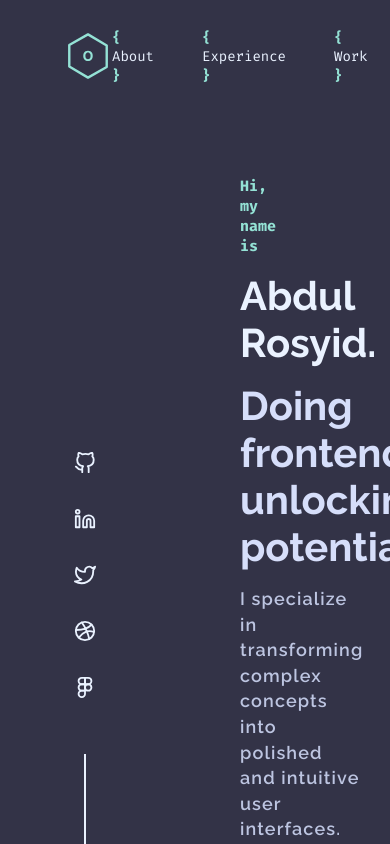
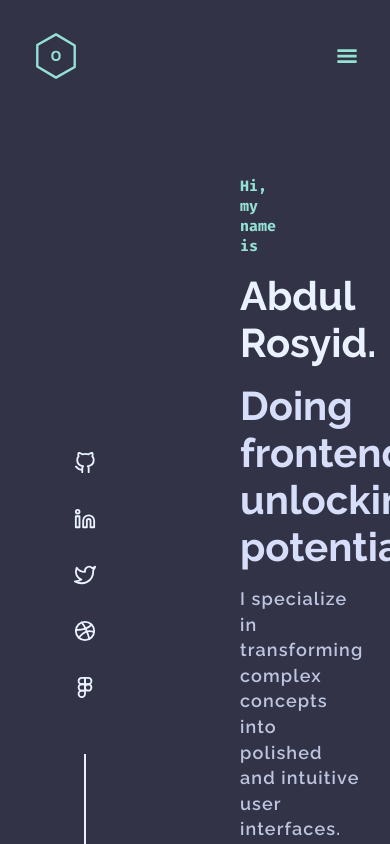
Before and after one commit to ocitocit/personal-web, a Next.js app: page / in a window 390 px wide. Shown: the top 844 px of the page. Built offline with nearby package versions, Linux system fonts and the light colour scheme.

Commit message:
responsive navbar

```diff
--- a/scss/_main.scss
+++ b/scss/_main.scss
@@ -1,3 +1,10 @@
 main {
   margin: 0 15rem;
+  transition: var(--transition);
 }
+
+.blur {
+  filter: blur(5px) brightness(0.7);
+  pointer-events: none;
+  user-select: none;
+}
--- a/scss/sections/_navbar.scss
+++ b/scss/sections/_navbar.scss
@@ -32,6 +32,16 @@ nav {
       }
     }
 
+    .nav-responsive-toggle {
+      display: none;
+      color: var(--theme-color);
+      font-size: var(--tlarge2);
+      justify-content: center;
+      align-content: center;
+      transition: var(--transition);
+      z-index: 15;
+    }
+
     .nav-items {
       display: flex;
       gap: 3rem;
@@ -48,12 +58,12 @@ nav {
             text-decoration: none;
             color: inherit;
             &::before {
-              content: '\007B\0020';
+              content: '\007B';
               color: var(--theme-color);
               font-weight: bold;
             }
             &::after {
-              content: '\0020\007D';
+              content: '\007D';
               color: var(--theme-color);
               font-weight: bold;
             }
@@ -67,7 +77,41 @@ nav {
         }
       }
     }
+    @media screen and (max-width: 768px) {
+      padding: 0 2rem;
+      .nav-responsive-toggle {
+        display: flex;
+      }
+
+      .nav-items {
+        position: fixed;
+        height: 100vh;
+        right: 0;
+        width: 0%;
+        opacity: 0;
+        visibility: hidden;
+        top: 0;
+        padding: 50px 10px;
+        background-color: var(--light-grey);
+        flex-direction: column;
+        justify-content: center;
+        align-items: center;
+        text-align: center;
+        transition: var(--transition);
+        z-index: 11;
+        &-list {
+          flex-direction: column;
+        }
+      }
+
+      .nav-responsive {
+        width: min(75vw, 400px);
+        visibility: visible;
+        opacity: 1;
+      }
+    }
   }
+
   .blur-nav {
     height: 80px;
     position: fixed;
--- a/section/Navbar.tsx
+++ b/section/Navbar.tsx
@@ -4,6 +4,8 @@ import Button from '@/components/Button';
 import Logo from '@/components/Logo';
 import Link from 'next/link';
 import React, { useEffect, useState } from 'react';
+import { GiHamburgerMenu } from 'react-icons/gi';
+import { CgClose } from 'react-icons/cg';
 
 const Navbar = () => {
   const sectionLinks = [
@@ -14,12 +16,42 @@ const Navbar = () => {
   ];
 
   const [navBarVisible, setNavBarVisible] = useState(false);
+  const [responsiveNavVisible, setResponsiveNavVisible] = useState(false);
 
   useEffect(() => {
+    //set navbar sticky after page offset y 100
     window.addEventListener('scroll', () => {
       window.pageYOffset > 100 ? setNavBarVisible(true) : setNavBarVisible(false);
     });
+
+    // this make navbar menu close automaticly after clicking a section list
+    const links = document.querySelectorAll('.nav-items-list-item-link');
+    links.forEach((link) => {
+      link.addEventListener('click', () => setResponsiveNavVisible(false));
+    });
+
+    // this make navbar menu will close if we click anything on *html
+    const html = document.querySelector('html');
+    html?.addEventListener('click', () => {
+      setResponsiveNavVisible(false);
+    });
+
+    // this make navbar menu wont close if we click on nav area (prevent close when click anything on *html)
+    const nav = document.querySelector('.nav-items');
+    nav?.addEventListener('click', (e) => {
+      e.stopPropagation();
+    });
   }, []);
+
+  // The main tag will become blurred when the hamburger menu is opened
+  useEffect(() => {
+    const main = document.querySelector('main');
+    if (responsiveNavVisible) {
+      main?.classList.add('blur');
+    } else {
+      main?.classList.remove('blur');
+    }
+  }, [responsiveNavVisible]);
 
   return (
     <nav>
@@ -29,7 +61,26 @@ const Navbar = () => {
             <Logo />
           </Link>
         </div>
-        <div className="nav-items">
+
+        <div className="nav-responsive-toggle">
+          {/* hamburger menu*/}
+          {responsiveNavVisible ? (
+            <CgClose
+              onClick={(e) => {
+                e.stopPropagation();
+                setResponsiveNavVisible(false);
+              }}
+            />
+          ) : (
+            <GiHamburgerMenu
+              onClick={(e) => {
+                e.stopPropagation();
+                setResponsiveNavVisible(true);
+              }}
+            />
+          )}
+        </div>
+        <div className={`nav-items ${responsiveNavVisible && 'nav-responsive'}`}>
           <ul className="nav-items-list">
             {sectionLinks.map(({ name, link }) => (
               <li key={name} className="nav-items-list-item">
```
